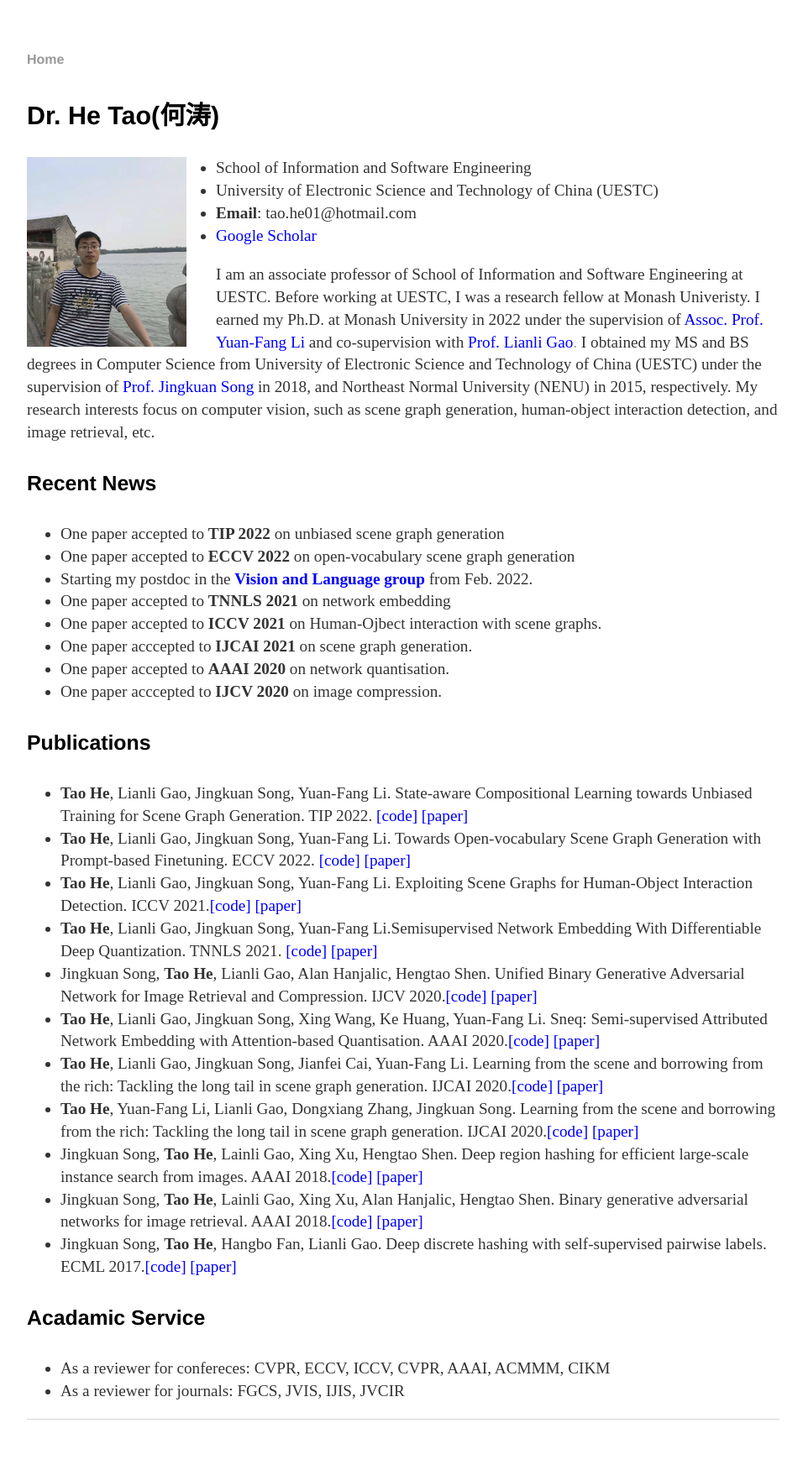
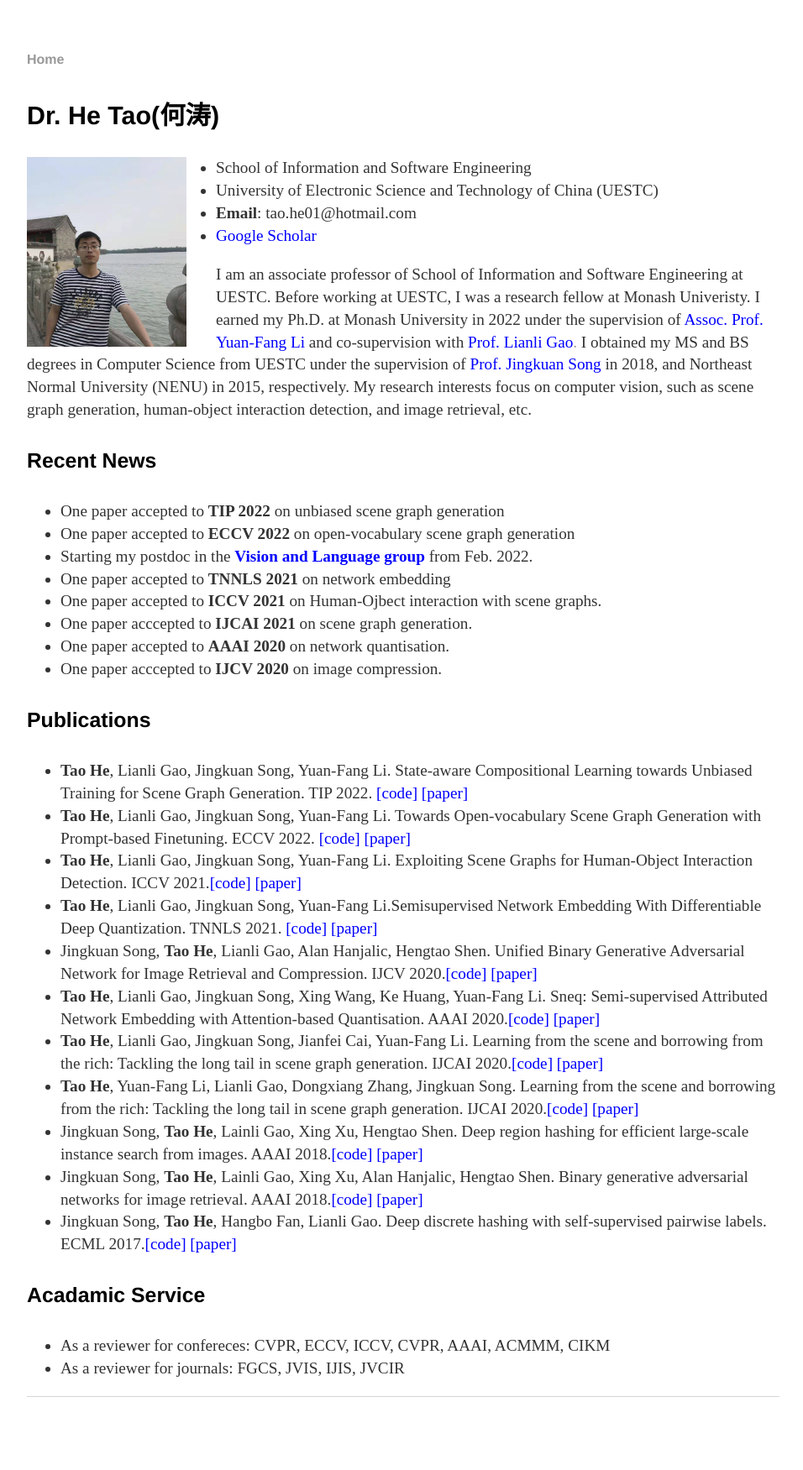
Before and after one commit to ht014/ht014.github.io, a Jekyll site: the page built from index.html, in a window 1280 px wide. Shown: the whole page at 84% size, without its empty margins (160-1116 px from the left). Built offline with Jekyll 4.4.1, drawn with Linux system fonts in a browser that asks for light colours; after the commit the page ends 1724 px from its top, so only the background shows below that.

Commit message:
Update index.html

```diff
--- a/index.html
+++ b/index.html
@@ -22,7 +22,7 @@
 	<p>I am an associate professor of School of Information and Software Engineering at UESTC. Before working at UESTC, I was a research fellow at Monash Univeristy. I earned my Ph.D. at Monash University in 2022 under the supervision of
 		<a = href="https://users.monash.edu.au/~yli/"><font color="#0000ff">Assoc. Prof. Yuan-Fang Li</font></a>
 		and co-supervision with <a href="https://lianligao.github.io/"><font color="#0000ff">Prof. Lianli Gao</font>.</a>
-	I obtained my MS and BS degrees in Computer Science from  University of Electronic Science and Technology of China (UESTC)  under the supervision of <a href="https://scholar.google.com.au/citations?user=F5Zy9V4AAAAJ&hl=en"><font color="#0000ff">Prof. Jingkuan Song</font></a> in 2018,  and Northeast Normal University (NENU) in 2015, respectively. My research interests focus on computer vision, such as scene graph generation, human-object interaction detection, and image retrieval, etc.
+	I obtained my MS and BS degrees in Computer Science from UESTC  under the supervision of <a href="https://scholar.google.com.au/citations?user=F5Zy9V4AAAAJ&hl=en"><font color="#0000ff">Prof. Jingkuan Song</font></a> in 2018,  and Northeast Normal University (NENU) in 2015, respectively. My research interests focus on computer vision, such as scene graph generation, human-object interaction detection, and image retrieval, etc.
 
 <h4> Recent News</h4>
 <ul>
```
